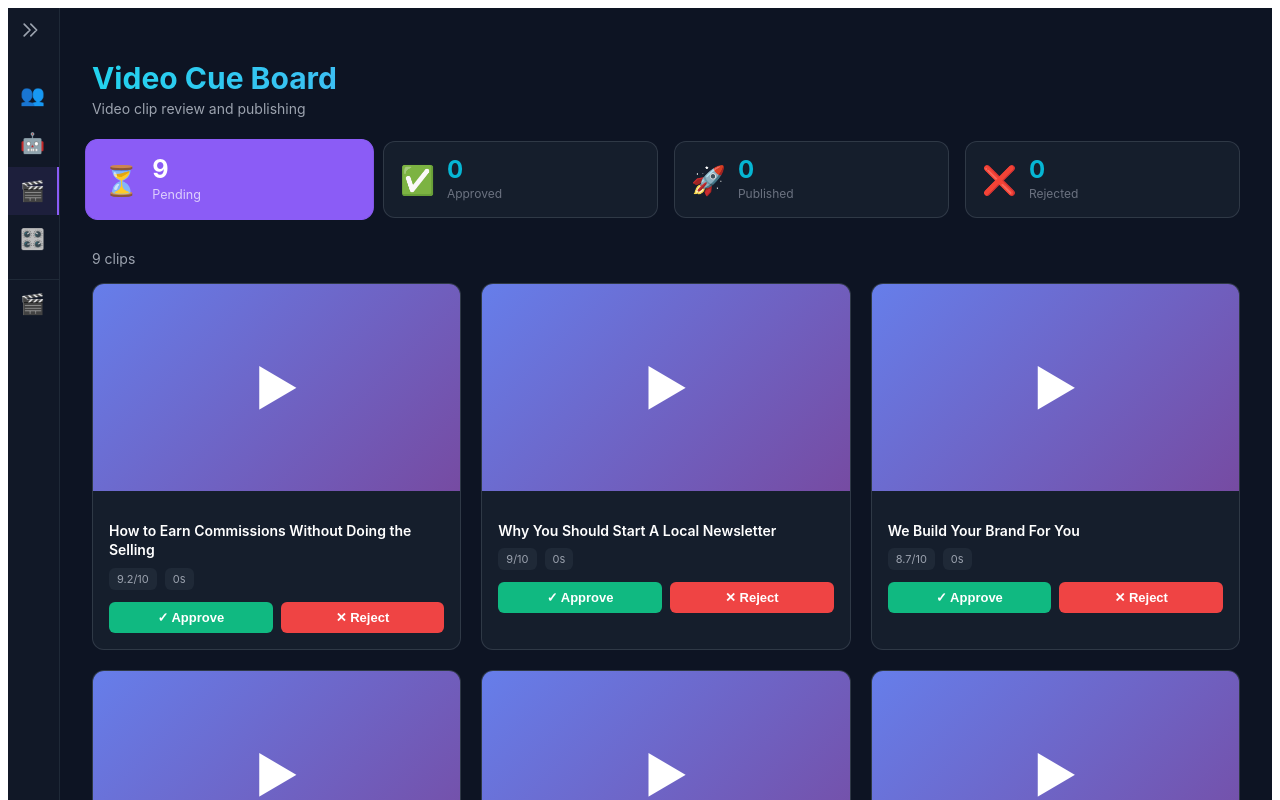
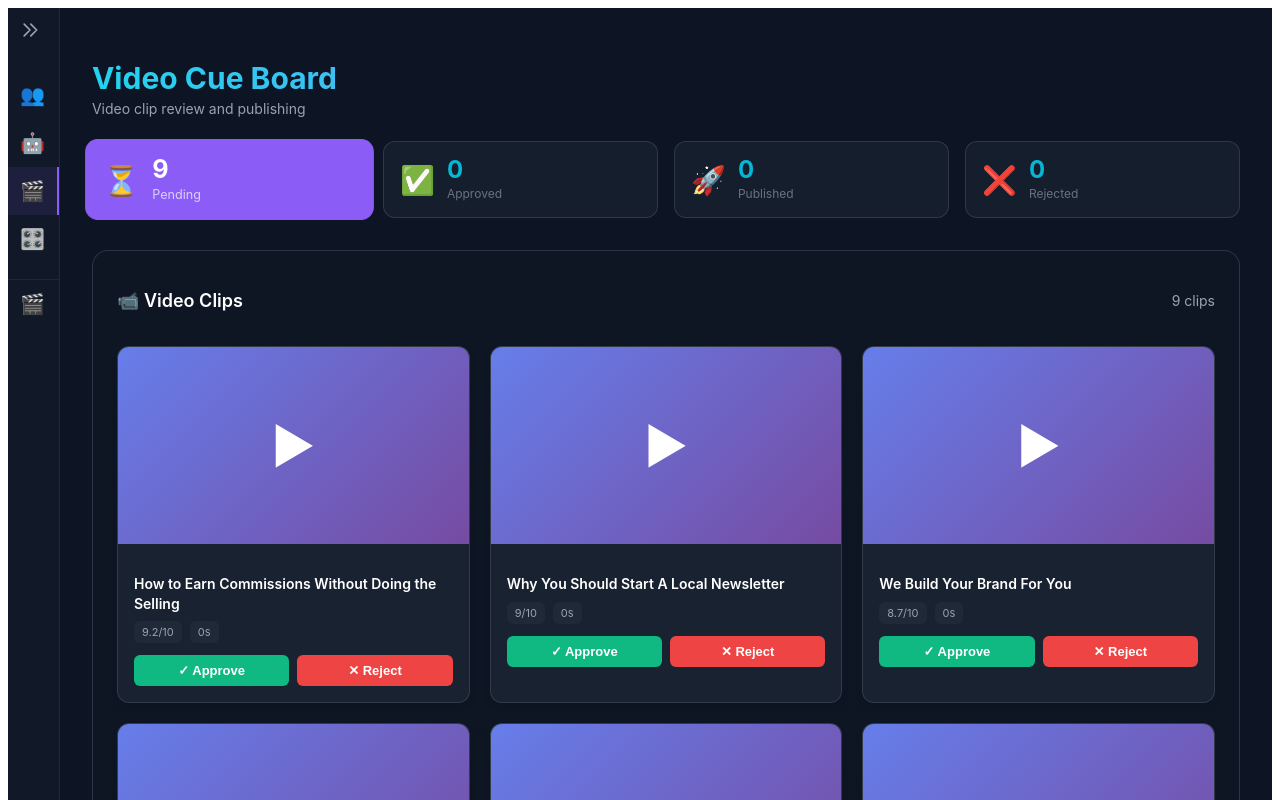
Before and after one commit to pacinobot2026/vizard-clips-dashboard, a Next.js app: page /dashboard in a window 1280 px wide. Shown: the top 800 px of the page. Built offline with nearby package versions, Linux system fonts and the light colour scheme.

Commit message:
Add content box around clips section to match Control Panel layout

```diff
--- a/pages/dashboard.js
+++ b/pages/dashboard.js
@@ -117,9 +117,20 @@ export default function Dashboard() {
             />
           </div>
 
-          {/* Clips Grid */}
-          <div style={{ marginBottom: '16px', color: '#9ca3af', fontSize: '14px' }}>
+          {/* Clips Section - in a box like Control Panel */}
+          <div style={{
+            background: 'rgba(17, 24, 39, 0.5)',
+            borderRadius: '16px',
+            padding: '24px',
+            border: '1px solid rgba(75, 85, 99, 0.5)'
+          }}>
+            <div style={{ marginBottom: '20px', display: 'flex', justifyContent: 'space-between', alignItems: 'center' }}>
+              <h2 style={{ fontSize: '18px', fontWeight: '600', color: '#fff' }}>
+                📹 Video Clips
+              </h2>
+              <div style={{ color: '#9ca3af', fontSize: '14px' }}>
                 {clips.length} clips
+              </div>
             </div>
 
             {clips.length === 0 ? (
@@ -139,6 +150,7 @@ export default function Dashboard() {
                 ))}
               </div>
             )}
+          </div>
         </div>
       </main>
     </div>
@@ -177,11 +189,12 @@ function StatCard({ icon, count, label, active, onClick }) {
 function ClipCard({ clip, onApprove, onReject, showActions }) {
   return (
     <div style={{
-      background: 'rgba(31, 41, 55, 0.5)',
+      background: 'rgba(31, 41, 55, 0.7)',
       borderRadius: '12px',
       border: '1px solid rgba(75, 85, 99, 0.5)',
       overflow: 'hidden',
-      transition: 'all 0.3s'
+      transition: 'all 0.3s',
+      boxShadow: '0 4px 6px rgba(0, 0, 0, 0.1)'
     }}>
       {/* Video Thumbnail */}
       <div style={{
```
Lines whose indentation alone changed are shown as unchanged.
